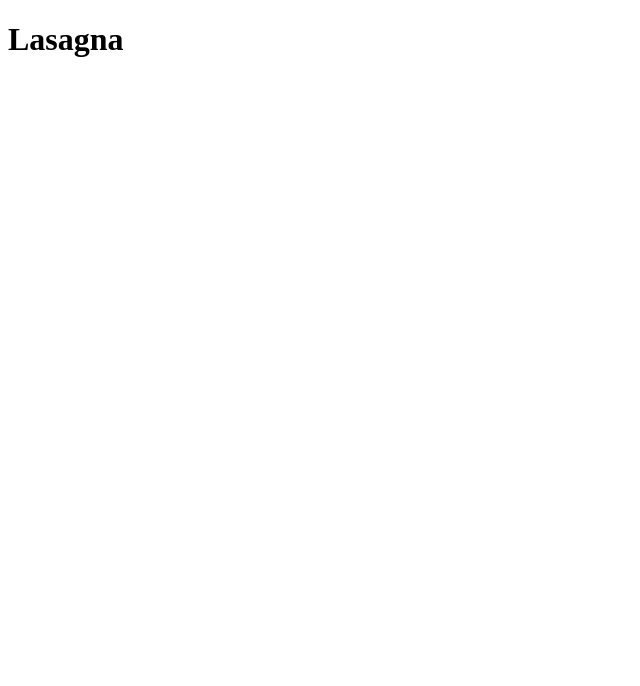
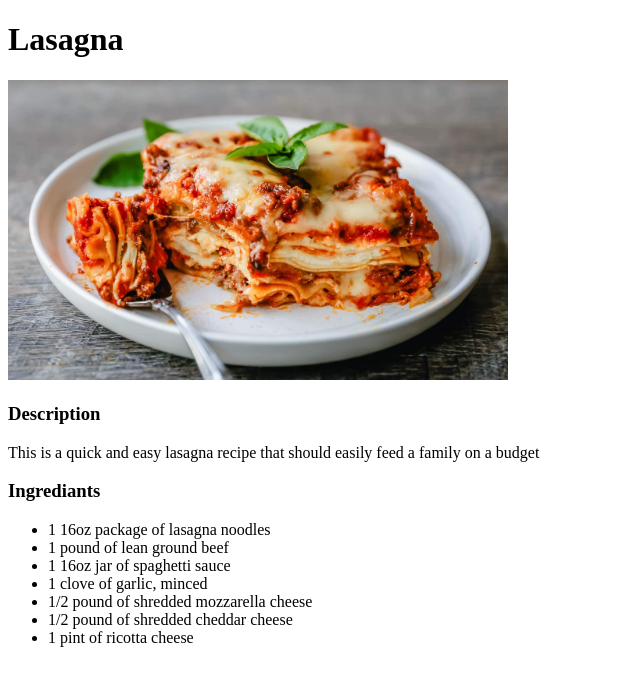
Before and after one commit to Cptnspoon/odin-recipes, a plain HTML site: page recipes/lasagna.html in a window 1280 px wide. Shown: the whole page, without its empty margins (0-640 px from the left). Drawn offline with Linux system fonts and the light colour scheme.

Commit message:
Add initial content

```diff
--- a/recipes/lasagna.html
+++ b/recipes/lasagna.html
@@ -8,5 +8,20 @@
 </head>
 <body>
     <h1>Lasagna</h1>
+    <img src="../images/Classic-Lasagna-14-scaled.jpg" width="500">
+    <h3>Description</h3>
+    <p>This is a quick and easy lasagna recipe that should easily feed a family on a budget</p>
+
+    <h3>Ingrediants</h3>
+
+    <ul>
+        <li>1 16oz package of lasagna noodles</li>
+        <li>1 pound of lean ground beef</li>
+        <li>1 16oz jar of spaghetti sauce</li>
+        <li>1 clove of garlic, minced</li>
+        <li>1/2 pound of shredded mozzarella cheese</li>
+        <li>1/2 pound of shredded cheddar cheese</li>
+        <li>1 pint of ricotta cheese</li>
+    </ul>
 </body>
 </html>
```
Also changed, not shown: images/Classic-Lasagna-14-scaled.jpg (added).
